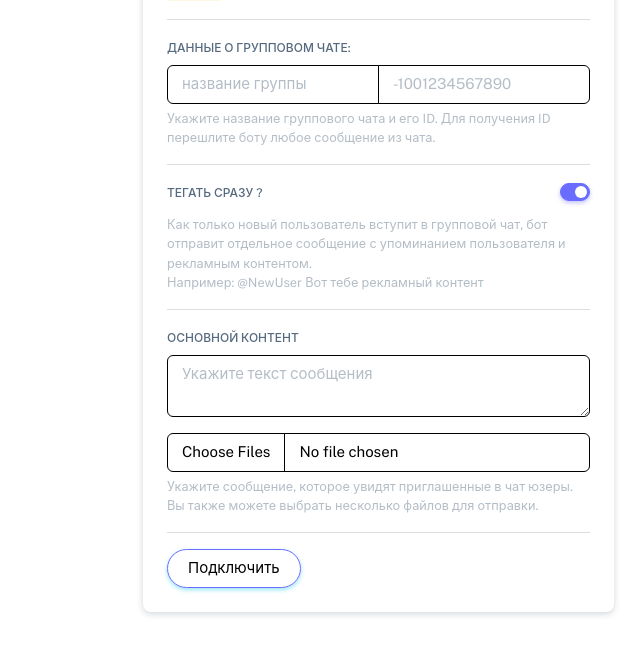
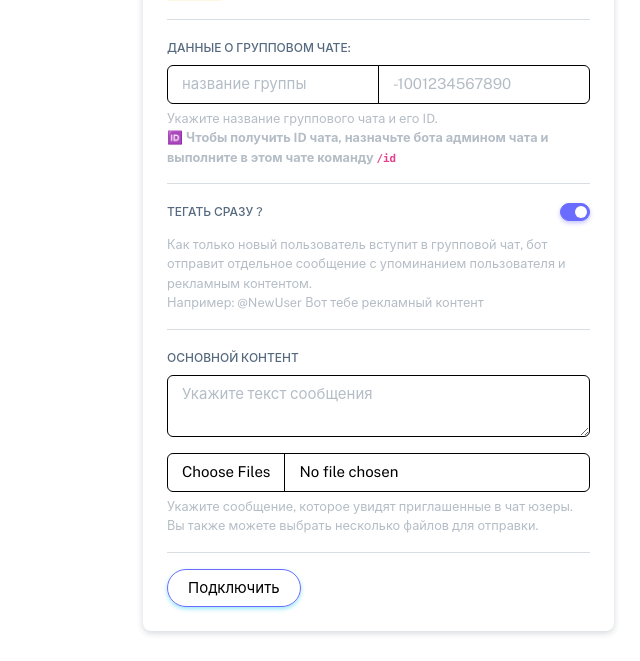
Before and after one commit to DaniilSh23/tag-bot, a Django app: template webapp/templates/webapp/groups_list.html in a window 1280 px wide. Shown: the part 259-920 px from the top of the page, without its empty margins (640-1280 px from the left). Before the commit the page ends 875 px from the top, so only its background shows below. Run offline with Django 4.2, Linux system fonts and the light colour scheme; the template is opened without the code that fills it, so the values that code supplies are empty; parts of the project's set-up code (start-up, migrations or seed data) failed here and were passed over; some libraries are stand-ins or nearby versions.

Commit message:
изменил текст инструкции, где взять ID чата в форме добавлени нового чата, а также поправил стили для поля input readonly

```diff
--- a/webapp/templates/webapp/base.html
+++ b/webapp/templates/webapp/base.html
@@ -70,6 +70,11 @@
             color: var(--tg-theme-text-color);
         }
         .my-filling-fields{
+            background-color: var(--tg-theme-secondary-bg-color);
+            border-color: var(--tg-theme-secondary-bg-color);
+            color: var(--tg-theme-text-color);
+        }
+        .my-filling-fields:read-only{
             background-color: var(--tg-theme-secondary-bg-color);
             border-color: var(--tg-theme-secondary-bg-color);
             color: var(--tg-theme-text-color);
@@ -181,6 +186,10 @@
 <!--            background-color: pink;-->
 <!--        }-->
 <!--        .my-filling-fields{-->
+<!--            background-color: red;-->
+<!--            color: green;-->
+<!--        }-->
+<!--        .my-filling-fields:read-only {-->
 <!--            background-color: red;-->
 <!--            color: green;-->
 <!--        }-->
--- a/webapp/templates/webapp/groups_list.html
+++ b/webapp/templates/webapp/groups_list.html
@@ -80,7 +80,7 @@
                                         <input type="text" name="group_name" class="form-control my-filling-fields" placeholder="название группы" aria-label="название группы" required>
                                         <input type="text" name="group_tg_id" class="form-control my-filling-fields" placeholder="-1001234567890" aria-label="ссылка на группу" required>
                                     </div>
-                                    <div class="form-text">Укажите название группового чата и его ID. Для получения ID перешлите боту любое сообщение из чата.</div>
+                                    <div class="form-text">Укажите название группового чата и его ID.<br>🆔 <strong>Чтобы получить ID чата, назначьте бота админом чата и выполните в этом чате команду <code>/id</code></strong></div>
                                 </div>
 
                                 <hr>
```
